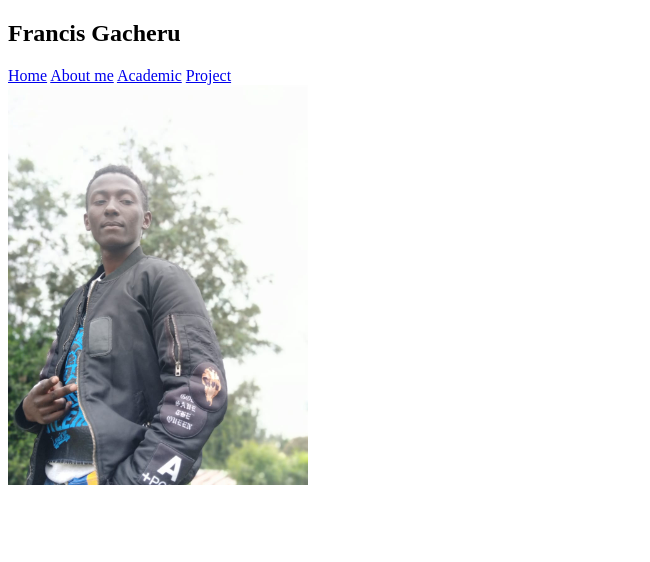
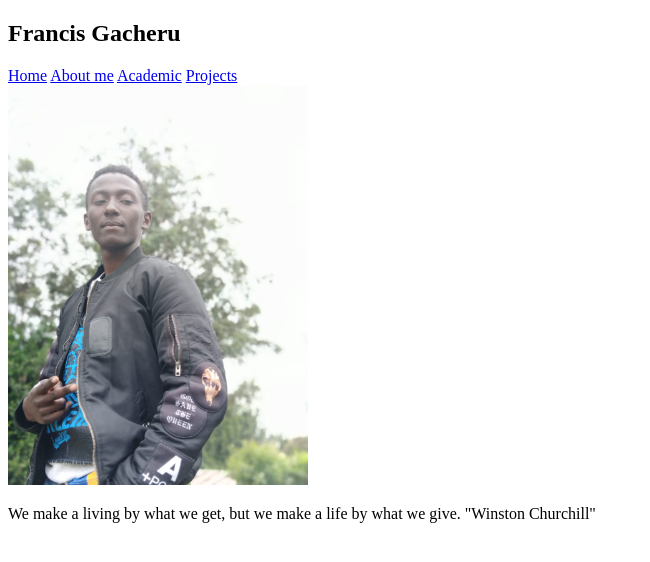
Before and after one commit to FGacheru/Portfolio, a plain HTML site: page index.html in a window 1280 px wide. Shown: the whole page, without its empty margins (0-650 px from the left). Drawn offline with Linux system fonts and the light colour scheme.

Commit message:
added a wise quote paragraph

```diff
--- a/index.html
+++ b/index.html
@@ -11,10 +11,12 @@
         <a href="#index.html">Home</a>
         <a href="#about.html">About me</a>
         <a href="#academic.html">Academic</a>
-        <a href="#projects.html">Project</a>
+        <a href="#projects.html">Projects</a>
 
     </nav>
     <img src="./images/4b138732-a564-4554-921a-53e0b0f1d5d9.jpeg" alt="Frank" width="300px">
 
+
 </body>
+<p>We make a living by what we get, but we make a life by what we give. "Winston Churchill"</p>
 </html>
```
